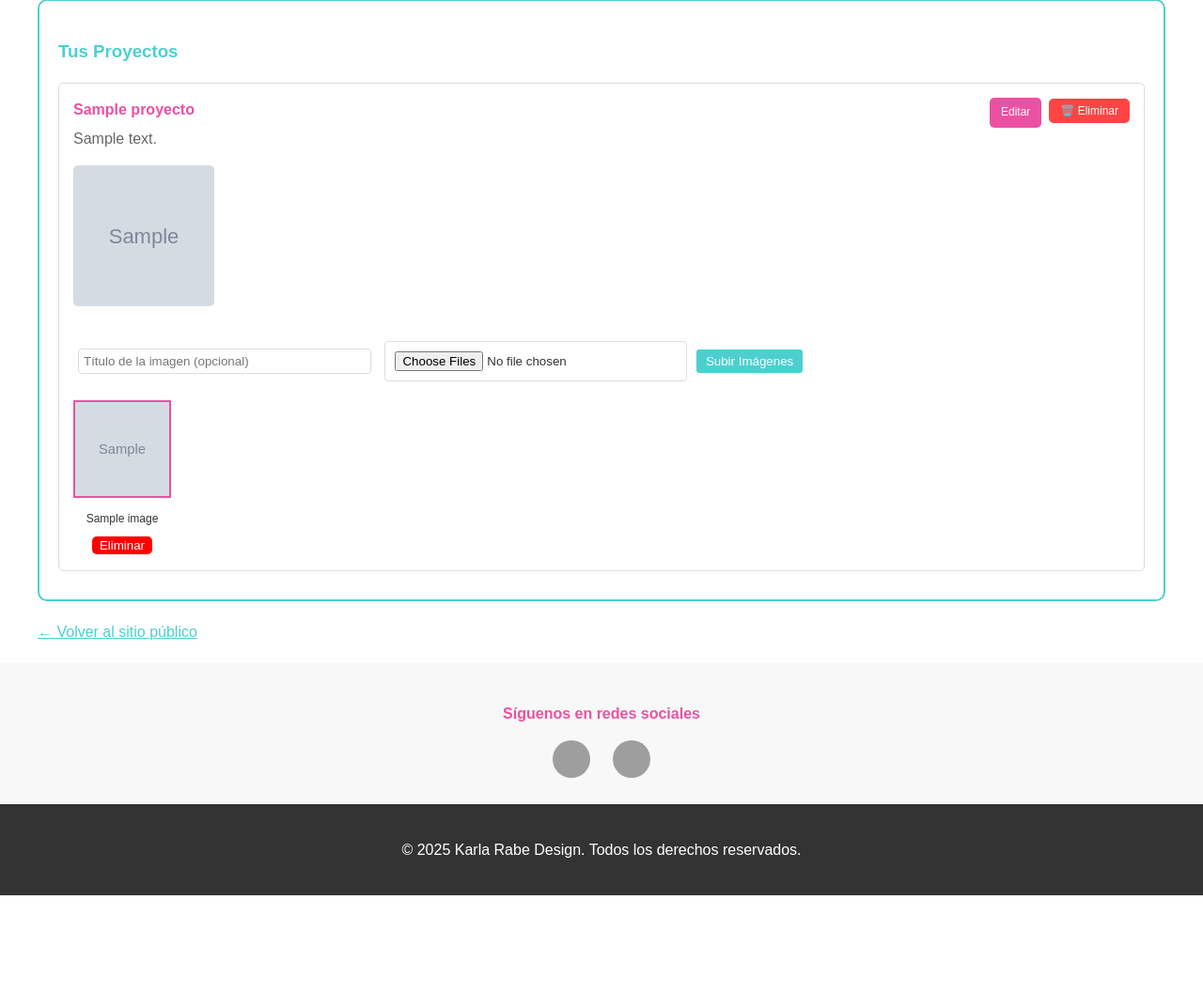
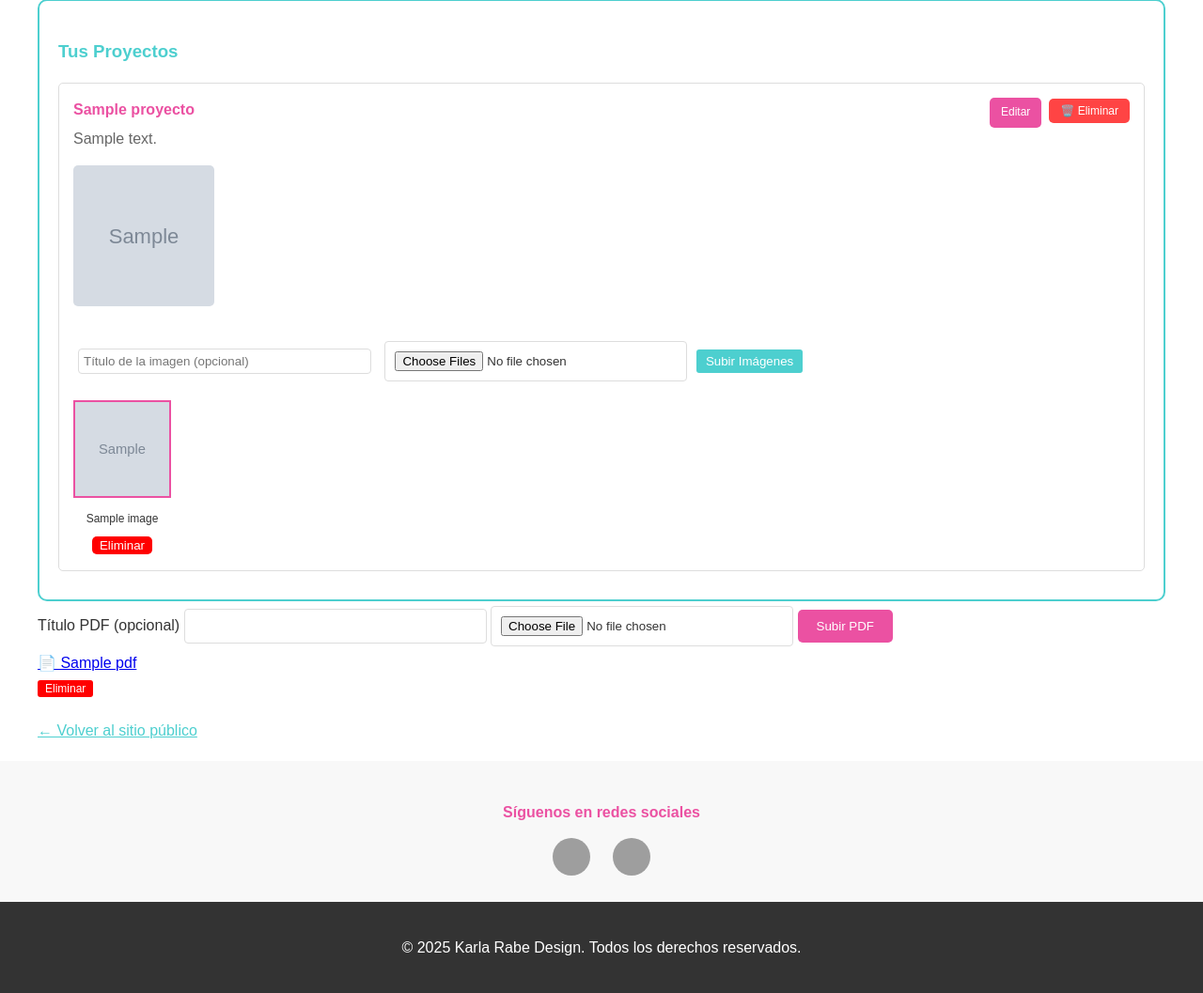
Before and after one commit to donpeperabe/Karla-Rabe-Design-Demo, a Flask app: template templates/dashboard/panel.html in a window 1280 px wide. Shown: the part 725-1782 px from the top of the page at 94% size. Before the commit the page ends 1678 px from the top, so only its background shows below. Run offline with Flask 3, Linux system fonts and the light colour scheme; tables that the repository leaves empty hold one stand-in row (values such as "Sample post"); the template is opened without the code that fills it: values that come from a table or form of the project are taken from there, most other values are stand-ins (such as "Sample title", 1, 10 or a date in 2020); grey boxes marked "Sample" are stand-in pictures; grey boxes are pictures that could not be loaded.

Commit message:
Update panel.html

```diff
--- a/templates/dashboard/panel.html
+++ b/templates/dashboard/panel.html
@@ -92,6 +92,29 @@
     <p style="color: #666;">No hay proyectos creados aún</p>
     {% endfor %}
 </div>
+<!-- FORM SUBIR PDF -->
+<form method="POST" enctype="multipart/form-data" action="{{ url_for('subir_pdf', proyecto_id=cat.id) }}">
+    <label>Título PDF (opcional)</label>
+    <input type="text" name="title">
+
+    <input type="file" name="pdf" accept="application/pdf" required>
+    <button type="submit">Subir PDF</button>
+</form>
+<!-- LISTA DE PDFs -->
+<div class="admin-pdf-list">
+    {% for pdf in cat.pdffiles %}
+    <div class="pdf-item">
+        <a href="{{ url_for('ver_pdf', filename=pdf.filename) }}" target="_blank">
+            📄 {{ pdf.title if pdf.title else pdf.filename }}
+        </a>
+
+        <form method="POST" action="{{ url_for('eliminar_pdf', pdf_id=pdf.id) }}">
+            <button class="delete-btn" onclick="return confirm('¿Eliminar este PDF?');">Eliminar</button>
+        </form>
+    </div>
+    {% endfor %}
+</div>
+
 
 <!-- Enlace para volver al sitio público -->
 <div style="margin-top: 20px;">
```
